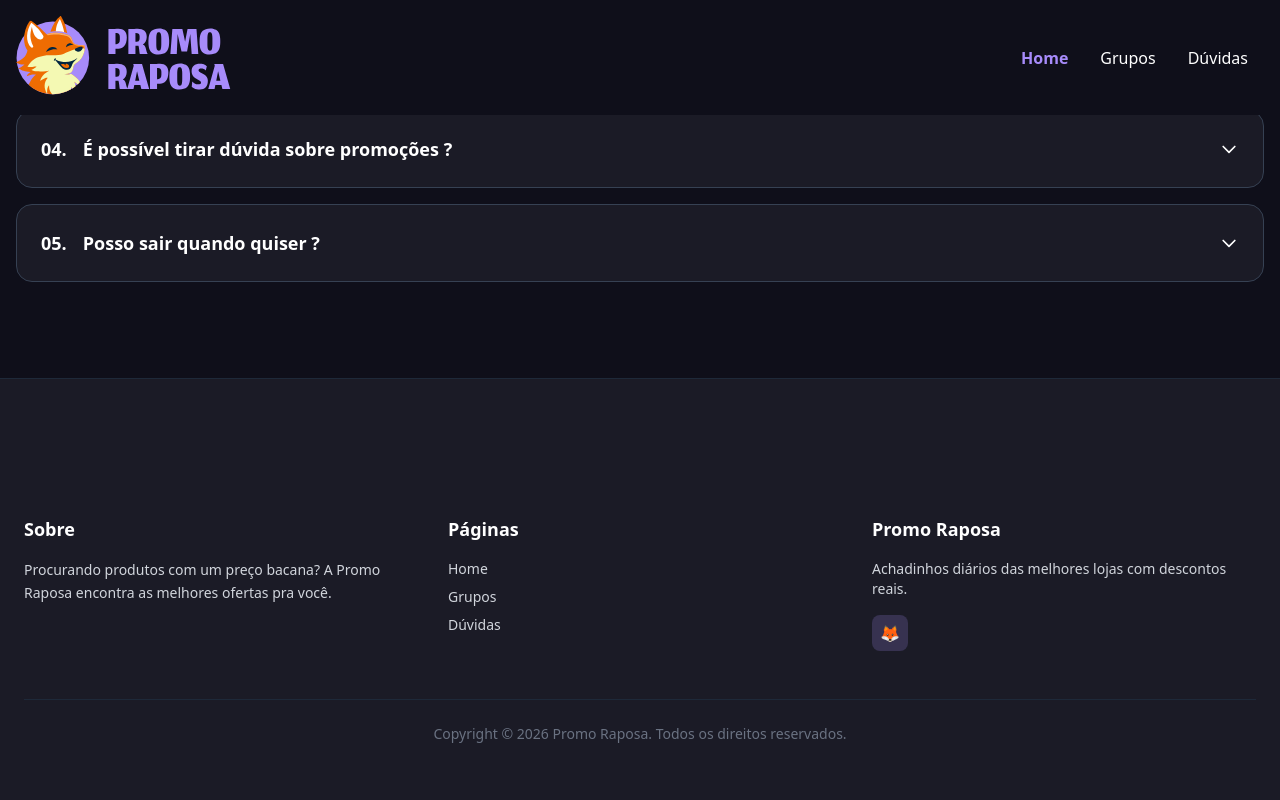
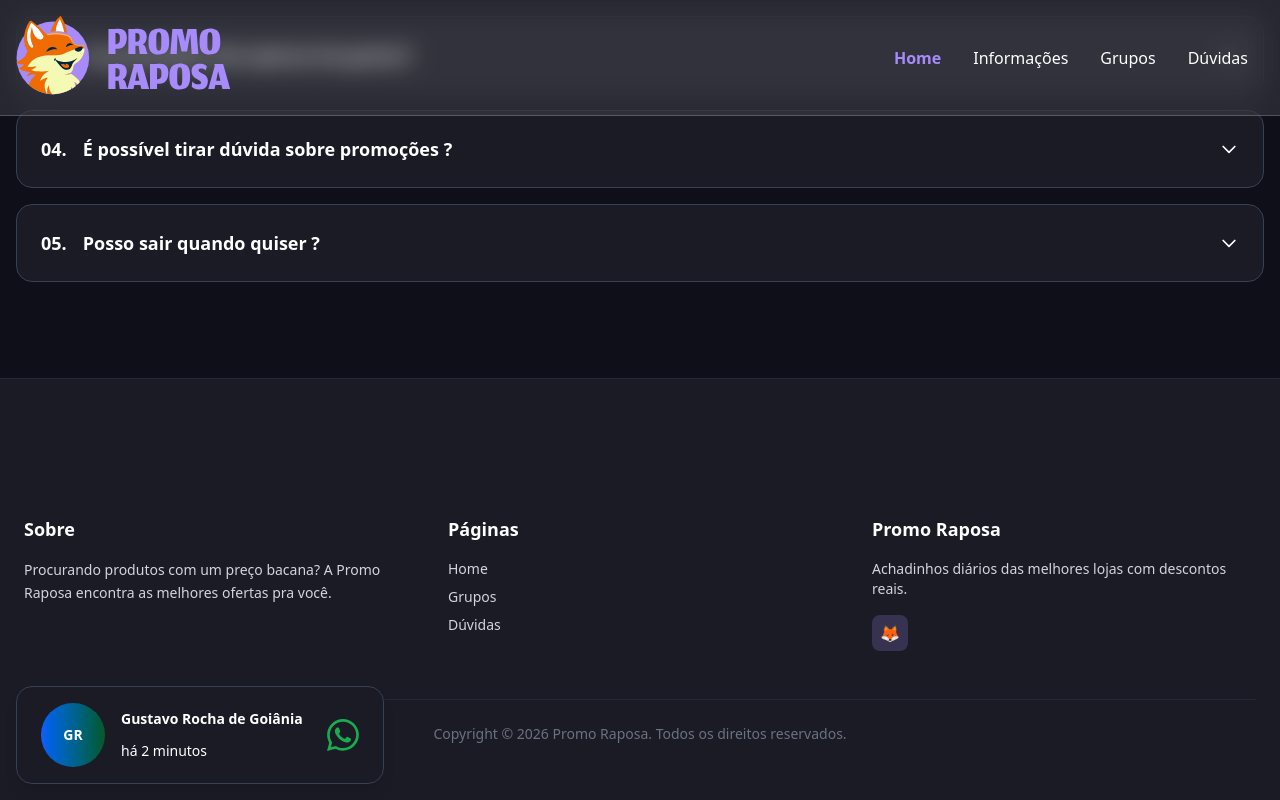
Before and after one commit to hallan-n/promo-raposa, a React (Vite) app: page / in a window 1280 px wide. Both pictures are taken after a click on the item "Home". Shown: the part 3412-4212 px from the top of the page. Built offline with nearby package versions, Linux system fonts and the light colour scheme.

Commit message:
Enhance UI and functionality: update title, add WhatsApp icon, implement message notifications, and improve header links

```diff
--- a/index.html
+++ b/index.html
@@ -3,7 +3,8 @@
   <head>
     <meta charset="UTF-8" />
     <meta name="viewport" content="width=device-width, initial-scale=1.0" />
-    <title>promo-raposa</title>
+    <link rel="shortcut icon" href="src/assets/logo_icon.svg" type="image/x-icon">
+    <title>Promo Raposa</title>
   </head>
   <body>
     <div id="root"></div>
--- a/src/App.jsx
+++ b/src/App.jsx
@@ -4,6 +4,7 @@ import Groups from "./pages/Groups";
 import Questions from "./pages/Questions";
 import Information from "./pages/Information";
 import Footer from "./components/Footer";
+import Message from "./components/Message";
 
 export default function App() {
 
@@ -15,6 +16,7 @@ export default function App() {
       <Groups />
       <Questions />
       <Footer/>
+      <Message/>
     </>
   )
 }
--- a/src/components/Headers.jsx
+++ b/src/components/Headers.jsx
@@ -30,14 +30,14 @@ export default function Header() {
     }, [])
 
     return (
-        <header className="bg-secondary fixed top-0 left-0 w-full z-50">
-
+        <header className="fixed top-0 left-0 w-full z-50 bg-white/10 backdrop-blur-md border-b border-white/20">
             <div className="container flex items-center justify-between mx-auto p-4">
                 <img className="hidden md:block" src={logo_full} alt="" />
                 <img className="block md:hidden" src={logo_icon} alt="" />
 
                 <div className="hidden md:flex">
                     <a href="#home" className={linkClass("home")} onClick={() => setActive("home")}>Home</a>
+                    <a href="#information" className={linkClass("information")} onClick={() => handleClick("information")}>Informações</a>
                     <a href="#groups" className={linkClass("groups")} onClick={() => setActive("groups")}>Grupos</a>
                     <a href="#questions" className={linkClass("questions")} onClick={() => setActive("questions")}>Dúvidas</a>
                 </div>
@@ -53,6 +53,7 @@ export default function Header() {
                             className="absolute right-0 top-full mt-2 w-48 bg-secondary rounded-lg shadow-lg border border-white/10"
                         >
                             <a href="#home" className={linkClass("home")} onClick={() => handleClick("home")}>Home</a>
+                            <a href="#information" className={linkClass("information")} onClick={() => handleClick("information")}>Informações</a>
                             <a href="#groups" className={linkClass("groups")} onClick={() => handleClick("groups")}>Grupos</a>
                             <a href="#questions" className={linkClass("questions")} onClick={() => handleClick("questions")}>Dúvidas</a>
                         </div>
--- /dev/null
+++ b/src/components/Message.jsx
@@ -0,0 +1,80 @@
+import { useState, useEffect } from "react"
+import wpp from "../assets/whatsapp_verde.svg"
+
+const people = [
+    { name: "João Carlos", city: "São Paulo", initials: "JC" },
+    { name: "Maria Silva", city: "Rio de Janeiro", initials: "MS" },
+    { name: "Pedro Santos", city: "Belo Horizonte", initials: "PS" },
+    { name: "Ana Oliveira", city: "Curitiba", initials: "AO" },
+    { name: "Lucas Ferreira", city: "Porto Alegre", initials: "LF" },
+    { name: "Juliana Costa", city: "Salvador", initials: "JC" },
+    { name: "Rafael Almeida", city: "Brasília", initials: "RA" },
+    { name: "Camila Souza", city: "Fortaleza", initials: "CS" },
+    { name: "Bruno Lima", city: "Recife", initials: "BL" },
+    { name: "Fernanda Dias", city: "Manaus", initials: "FD" },
+    { name: "Gustavo Rocha", city: "Goiânia", initials: "GR" },
+    { name: "Larissa Mendes", city: "Campinas", initials: "LM" }
+]
+
+const times = ["agora mesmo", "há 1 minuto", "há 2 minutos", "há 3 minutos", "há 5 minutos"]
+
+export default function Message() {
+    const [visible, setVisible] = useState(false)
+    const [person, setPerson] = useState(people[0])
+    const [time, setTime] = useState(times[0])
+
+    useEffect(() => {
+        function showNotification() {
+            const randomPerson = people[Math.floor(Math.random() * people.length)]
+            const randomTime = times[Math.floor(Math.random() * times.length)]
+            setPerson(randomPerson)
+            setTime(randomTime)
+            setVisible(true)
+
+            setTimeout(() => setVisible(false), 4000) // 3000
+        }
+
+        // Primeira notificação após 8s
+        const firstTimeout = setTimeout(() => {
+            showNotification()
+
+            // Depois notificação a cada 15s
+            const interval = setInterval(() => {
+                showNotification()
+            }, 15000) // 15000
+
+            // Limpa o intervalo quando o componente desmonta
+            return () => clearInterval(interval)
+        }, 8000) // 8000
+
+        // Limpa timeout inicial quando desmontar
+        return () => clearTimeout(firstTimeout)
+    }, [])
+
+    return (
+        <div className="fixed bottom-4 left-4 z-50">
+            <div
+                className={`
+          inline-flex items-center gap-4 md:gap-6 bg-[#1B1B26] p-4 px-6 rounded-2xl border border-gray-700 shadow-lg
+          transition-all duration-500 ease-in-out
+          transform
+          ${visible ? "opacity-100 translate-x-0" : "opacity-0 -translate-x-20"}
+        `}
+            >
+                <div className="flex items-center gap-4 text-white">
+                    <div className="w-10 h-10 md:w-16 md:h-16 flex items-center justify-center rounded-full text-white font-bold text-sm flex-shrink-0 bg-gradient-to-r from-blue-600 to-[#0D5728]">
+                        {person.initials}
+                    </div>
+
+                    <div>
+                        <p className="max-w-46 md:max-w-full text-sm md:text-inherit font-bold md:mb-3 truncate">
+                            {person.name} de {person.city}
+                        </p>
+                        <p className="text-xs md:text-sm">{time}</p>
+                    </div>
+                </div>
+                <img src={wpp} alt="" className="w-5 h-5 md:w-8 md:h-8" />
+            </div>
+        </div>
+    )
+}
--- a/src/pages/Home.jsx
+++ b/src/pages/Home.jsx
@@ -36,7 +36,7 @@ export default function Home() {
                 <div className="flex justify-center">
                     <div className="relative inline-block">
                         <span className="absolute inset-0 rounded-full bg-primary/10 animate-ping [animation-duration:1.5s]"></span>
-                        <p className="text-primary inline-block p-4 px-6 rounded-full bg-secondary/50 border">🔥 +2431 membros ativos</p>
+                        <p className="text-primary inline-block p-4 px-6 rounded-full bg-secondary/50 border">🔥 +2.300 membros ativos</p>
                     </div>
                 </div>
                 <h1 className="text-4xl md:text-6xl font-bold text-white text-center">As <b className="text-primary">melhores promoções</b><br /> em um só lugar</h1>
@@ -48,7 +48,7 @@ export default function Home() {
                         <p className="font-bold text-white">Entrar no WhatsApp - Grátis</p>
                     </a>
 
-                    <a href="#groups" className="hover:scale-105 flex items-center gap-4 cursor-pointer mx-auto rounded-full px-10 p-4 bg-gradient-to-r from-[#0084C6] to-[#02547D] shadow-[0_0_8px_rgba(34,158,217,0.35)] hover:shadow-[0_0_12px_rgba(34,158,217,0.45)] transition-all duration-300">
+                    <a href="#groups" className="hover:scale-105 flex items-center gap-4 cursor-pointer mx-auto rounded-full px-13 p-4 bg-gradient-to-r from-[#0084C6] to-[#02547D] shadow-[0_0_8px_rgba(34,158,217,0.35)] hover:shadow-[0_0_12px_rgba(34,158,217,0.45)] transition-all duration-300">
                         <UserGroupIcon className="w-6 h-6 text-white" />
                         <p className="font-bold text-white">Todos os grupos - Grátis</p>
                     </a>
```
Also changed, not shown: src/assets/whatsapp_verde.svg (added).
